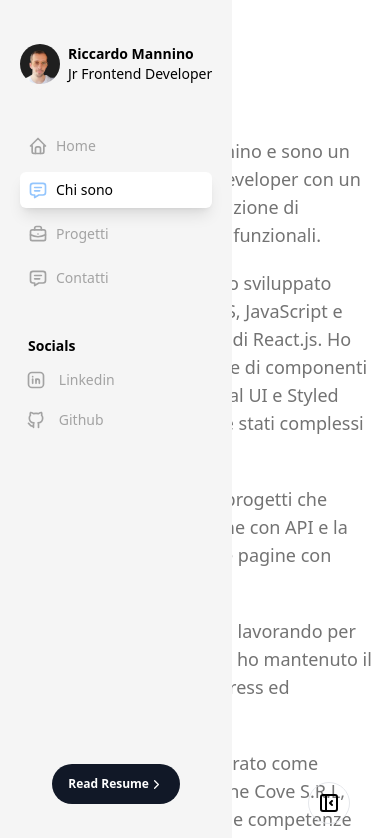
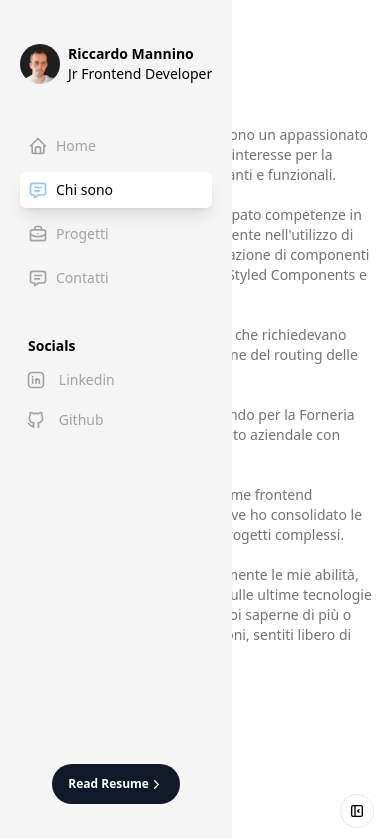
Before and after one commit to RiccardoMannino/portfolio, a Next.js app: page /about in a window 390 px wide. Shown: the top 838 px of the page. Built offline with nearby package versions, Linux system fonts and the light colour scheme.

Commit message:
modifiche stile

```diff
--- a/src/app/about/page.tsx
+++ b/src/app/about/page.tsx
@@ -3,34 +3,34 @@ import React from 'react'
 export default function About() {
   return (
     <>
-      <h1 className="mb-4 text-3xl font-bold">
+      <h1 className="mb-4 font-bold md:text-3xl">
         About Me <span>📓</span>
       </h1>
-      <p className="mt-5 text-lg text-neutral-500">
+      <p className="mt-5 text-sm text-neutral-500 md:text-base lg:text-lg">
         Mi chiamo Riccardo Mannino e sono un appassionato frontend developer con
         un forte interesse per la creazione di interfacce web eleganti e
         funzionali.
       </p>
-      <p className="mt-5 text-lg text-neutral-500">
+      <p className="mt-5 text-sm text-neutral-500 md:text-base lg:text-lg">
         Durante la mia carriera ho sviluppato competenze in HTML, CSS,
         JavaScript e specialmente nell&apos;utilizzo di React.js. Ho esperienza
         nella creazione di componenti personalizzati con Material UI e Styled
-        Components e nel gestire stati complessi con Redux.
+        Components e nel gestire stati con Redux.
       </p>
-      <p className="mt-5 text-lg text-neutral-500">
+      <p className="mt-5 text-sm text-neutral-500 md:text-base lg:text-lg">
         Inoltre, ho collaborato a progetti che richiedevano l&apos;integrazione
         con API e la gestione del routing delle pagine con Next.js.
       </p>
 
-      <p className="mt-5 text-lg text-neutral-500">
+      <p className="mt-5 text-sm text-neutral-500 md:text-base lg:text-lg">
         Ho iniziato la mia carriera lavorando per la Forneria Messina, dove ho
         mantenuto il sito aziendale con WordPress ed Elementor.
       </p>
-      <p className="mt-5 text-lg text-neutral-500">
+      <p className="mt-5 text-sm text-neutral-500 md:text-base lg:text-lg">
         Successivamente, ho lavorato come frontend developer per The Cove S.R.L,
         dove ho consolidato le mie competenze lavorando su progetti complessi.
       </p>
-      <p className="mt-5 text-lg text-neutral-500">
+      <p className="mt-5 text-sm text-neutral-500 md:text-base lg:text-lg">
         Mi dedico a migliorare continuamente le mie abilità, rimanendo sempre
         aggiornato sulle ultime tecnologie e metodologie di sviluppo. Se vuoi
         saperne di più o discutere di possibili collaborazioni, sentiti libero
--- a/src/app/contact/page.tsx
+++ b/src/app/contact/page.tsx
@@ -55,15 +55,15 @@ export default function Contact() {
 
   return (
     <>
-      <h1 className="mb-4 text-3xl font-bold">
+      <h1 className="mb-4 font-bold md:text-3xl">
         Contattami <span>✉️</span>
       </h1>
-      <p className="text-neutral-500">
+      <p className="text-sm text-neutral-500 md:text-base lg:text-lg">
         Compila il Form sottostante e ti risponderò il prima possibile oppure
         prenota una chiamata.
       </p>
       <form onSubmit={sendEmail}>
-        <div className="mt-6 grid grid-cols-2 grid-rows-[40px] gap-5">
+        <div className="mt-6 flex flex-col gap-5 sm:grid sm:grid-cols-2 sm:grid-rows-[40px]">
           <input
             type="text"
             placeholder="Nome"
@@ -71,7 +71,7 @@ export default function Contact() {
             value={formData.name}
             required
             onChange={handleChange}
-            className="rounded-xl border bg-neutral-100 indent-3 focus:border-gray-400 focus:outline-none focus:ring focus:ring-gray-300"
+            className="rounded-xl border bg-neutral-100 px-2 py-2 indent-3 text-sm text-neutral-500 focus:border-gray-400 focus:outline-none focus:ring focus:ring-gray-300 md:text-base lg:text-lg"
           />
           <input
             type="email"
@@ -80,11 +80,11 @@ export default function Contact() {
             value={formData.email}
             required
             onChange={handleChange}
-            className="rounded-xl border bg-neutral-100 indent-3 focus:border-gray-400 focus:outline-none focus:ring focus:ring-gray-300"
+            className="rounded-xl border bg-neutral-100 px-2 py-2 indent-3 text-sm text-neutral-500 focus:border-gray-400 focus:outline-none focus:ring focus:ring-gray-300 md:text-base lg:text-lg"
           />
 
           <textarea
-            className="col-span-2 rounded-xl border bg-neutral-100 pt-3 indent-3 focus:border-gray-400 focus:outline-none focus:ring focus:ring-gray-300"
+            className="col-span-2 rounded-xl border bg-neutral-100 pt-3 indent-3 text-sm text-neutral-500 focus:border-gray-400 focus:outline-none focus:ring focus:ring-gray-300 md:text-base lg:text-lg"
             rows={10}
             placeholder="Inserisci il tuo messaggio"
             required
@@ -96,7 +96,7 @@ export default function Contact() {
         </div>
         <div className="mt-10 flex w-full justify-end">
           <button
-            className="focus: w-full rounded-full border-gray-700 bg-neutral-100 px-4 py-2 font-semibold focus:outline-none focus:ring focus:ring-gray-300 active:outline-none active:ring active:ring-gray-300"
+            className="focus: w-full rounded-full border-gray-700 bg-neutral-100 px-4 py-2 text-sm font-semibold text-neutral-500 focus:outline-none focus:ring focus:ring-gray-300 active:outline-none active:ring active:ring-gray-300 md:text-base lg:text-lg"
             type="submit"
           >
             Invia!
--- a/src/app/page.tsx
+++ b/src/app/page.tsx
@@ -67,31 +67,31 @@ const icons = [
 export default function Home() {
   return (
     <>
-      <h1 className="mb-4 text-3xl font-bold sm:text-wrap">
+      <h1 className="mb-4 text-wrap font-bold md:text-2xl lg:text-3xl">
         Ciao a tutti! Sono Riccardo 👋
       </h1>
-      <p className="mt-5 text-lg text-neutral-500">
+      <p className="mt-5 text-sm text-neutral-500 md:text-base lg:text-lg">
         Benvenuto nel mio portfolio! Sono Riccardo Mannino, uno sviluppatore web
         frontend junior con esperienza nell&apos;utilizzo di tecnologie moderne
         come React.js, Material UI, e Styled Components.
       </p>
-      <p className="mb-5 mt-5 text-lg text-neutral-500">
+      <p className="mb-5 mt-5 text-sm text-neutral-500 md:text-base lg:text-lg">
         Ho lavorato su progetti che integrano Redux per la gestione degli stati
         globali e ho competenze nello sviluppo e nella manutenzione di siti web,
         sia custom che su piattaforme come WordPress con Elementor. Dai
         un’occhiata ai miei progetti e contattami per collaborazioni o
         opportunità lavorative!
       </p>
-      <h2 className="mb-5 mt-5 text-2xl font-medium">Tech Stack</h2>
+      <h2 className="mb-5 mt-10 text-center text-lg font-medium md:text-left md:text-2xl">
+        Tech Stack
+      </h2>
       <div className="flex flex-wrap justify-center gap-4 md:justify-start">
         {icons.map((i) => (
           <Image
             key={i.alt}
             src={i.icon}
-            height={60}
-            width={60}
             alt={i.alt}
-            className="mr-3"
+            className="m-1 h-[45px] w-[45px] md:h-[60px] md:w-[60px]"
           />
         ))}
       </div>
--- a/src/components/Sidebar.tsx
+++ b/src/components/Sidebar.tsx
@@ -100,7 +100,7 @@ export default function Sidebar() {
     <>
       <motion.div
         animate={{ x: isVisible ? 0 : -215 }}
-        transition={{ type: 'spring', duration: 1.5 }}
+        transition={{ type: 'spring', duration: 0.5 }}
         className="fixed left-0 z-50 flex h-full w-fit flex-col justify-between bg-neutral-100 px-5 py-10"
       >
         <div className="flex flex-col gap-7">
@@ -153,14 +153,14 @@ export default function Sidebar() {
       </motion.div>
       <motion.button
         animate={{ rotate: !isVisible ? 0 : 180 }}
-        transition={{ duration: 1 }}
-        className="fixed bottom-5 right-10 rounded-[50%] border p-2"
+        transition={{ duration: 0.3 }}
+        className="fixed bottom-4 right-4 rounded-[50%] border p-2"
         onClick={() => setIsVisible(!isVisible)}
       >
         {isVisible ? (
-          <IconLayoutSidebarRightCollapse />
+          <IconLayoutSidebarRightCollapse className="h-4 w-4" />
         ) : (
-          <IconLayoutSidebarRightExpand />
+          <IconLayoutSidebarRightExpand className="h-4 w-4" />
         )}
       </motion.button>
     </>
```
Also changed, not shown: src/icons/styled-components.svg.
